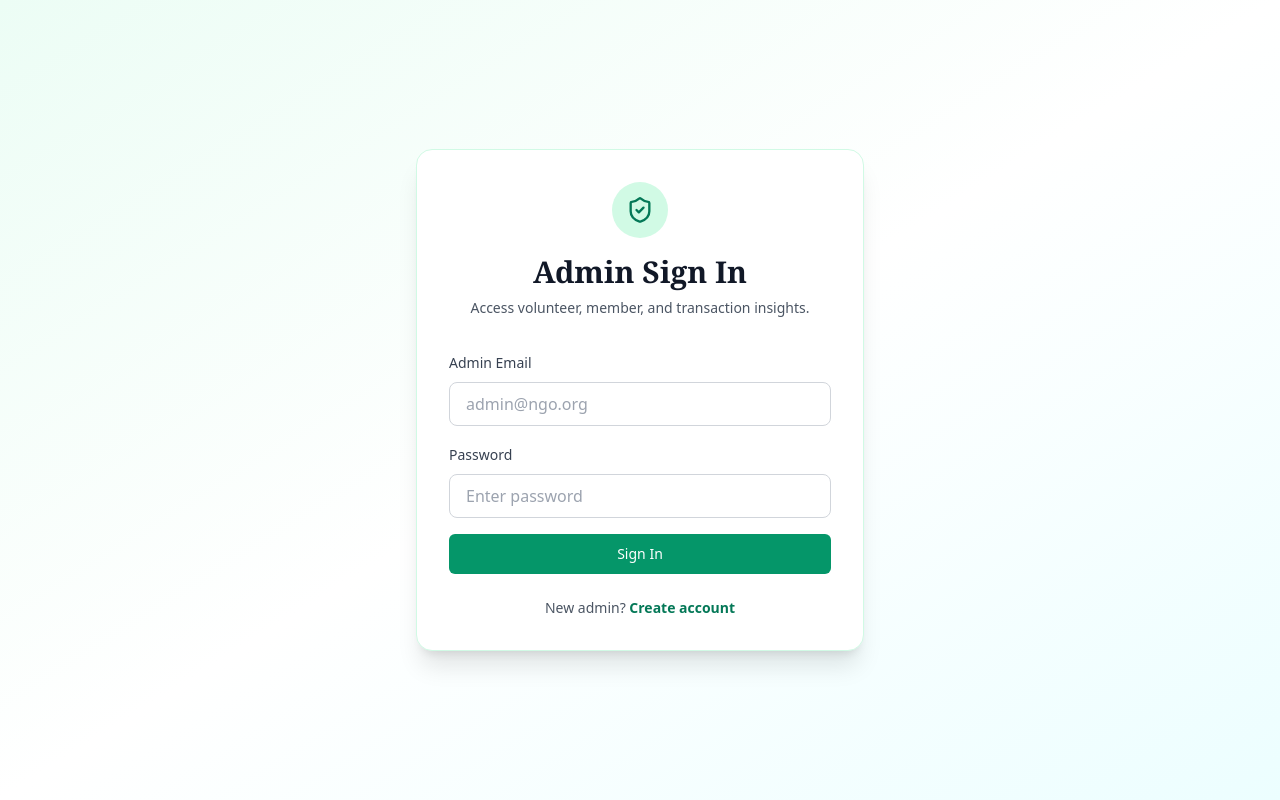
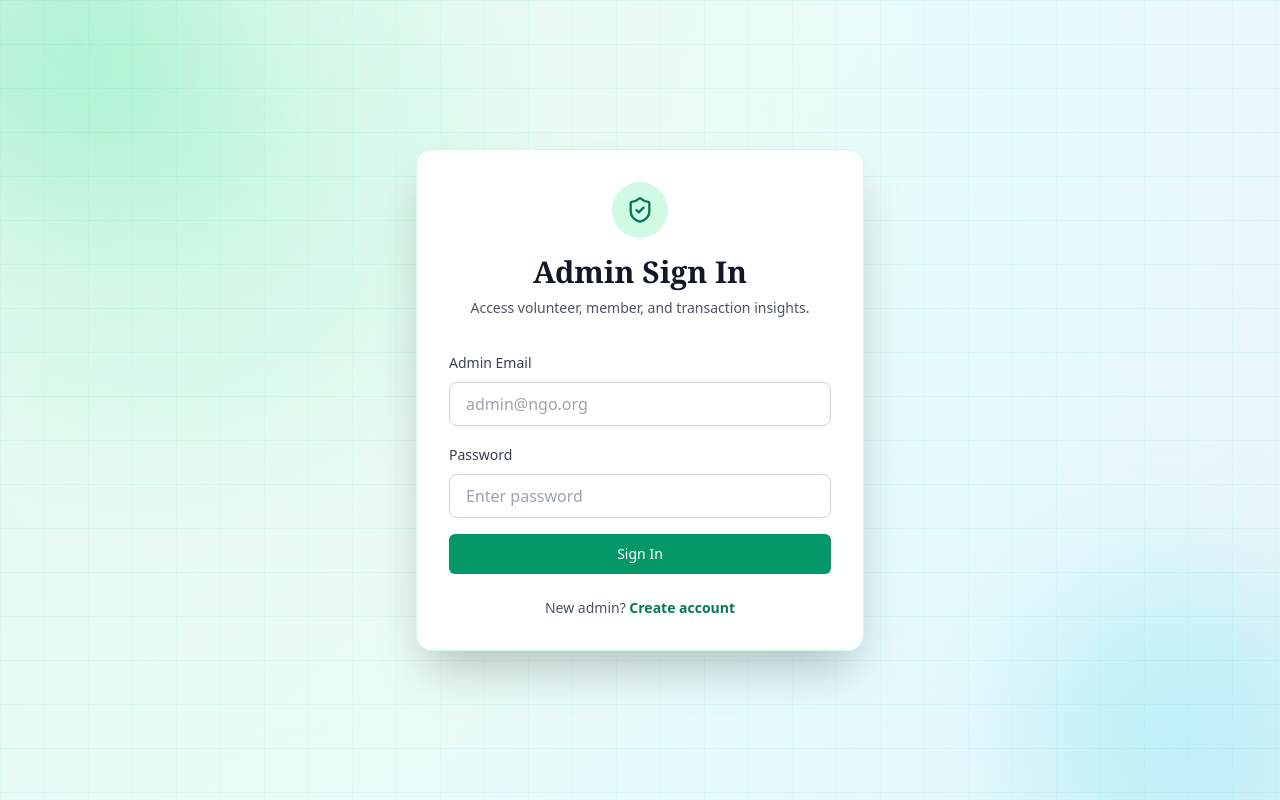
Before and after one commit to Rajeev-Kumar-Singh/HelpingHand-Frontend, a React (Create React App) app: page /admin/signin in a window 1280 px wide. Built offline with nearby package versions, Linux system fonts and the light colour scheme.

Commit message:
enhance AdminSignIn and AdminSignUp pages with improved background styles and visual effects

```diff
--- a/src/pages/AdminSignIn.jsx
+++ b/src/pages/AdminSignIn.jsx
@@ -52,8 +52,13 @@ const AdminSignIn = () => {
         <title>Admin Sign In | Yashashvi Foundation</title>
       </Helmet>
 
-      <div className="min-h-screen bg-gradient-to-br from-emerald-50 via-white to-cyan-50 flex items-center justify-center px-4 py-16">
-        <div className="w-full max-w-md bg-white border border-emerald-100 rounded-2xl shadow-xl p-8">
+      <div className="relative min-h-screen overflow-hidden bg-[radial-gradient(circle_at_15%_20%,#d1fae5_0%,#f0fdf4_30%,#ecfeff_65%,#f8fafc_100%)] flex items-center justify-center px-4 py-16">
+        <div className="pointer-events-none absolute -top-24 -left-20 h-72 w-72 rounded-full bg-emerald-300/30 blur-3xl" />
+        <div className="pointer-events-none absolute -bottom-24 -right-16 h-80 w-80 rounded-full bg-cyan-300/30 blur-3xl" />
+        <div className="pointer-events-none absolute inset-0 bg-[linear-gradient(120deg,rgba(16,185,129,0.06)_0%,rgba(6,182,212,0.02)_45%,rgba(2,132,199,0.05)_100%)]" />
+        <div className="pointer-events-none absolute inset-0 opacity-35 [background-image:linear-gradient(rgba(16,185,129,0.18)_1px,transparent_1px),linear-gradient(90deg,rgba(16,185,129,0.12)_1px,transparent_1px)] [background-size:44px_44px]" />
+
+        <div className="relative w-full max-w-md bg-white/90 backdrop-blur-md border border-emerald-100 rounded-2xl shadow-2xl p-8">
           <div className="text-center mb-8">
             <div className="mx-auto w-14 h-14 rounded-full bg-emerald-100 text-emerald-700 flex items-center justify-center mb-4">
               <ShieldCheck size={28} />
--- a/src/pages/AdminSignUp.jsx
+++ b/src/pages/AdminSignUp.jsx
@@ -74,8 +74,13 @@ const AdminSignUp = () => {
         <title>Admin Sign Up | Yashashvi Foundation</title>
       </Helmet>
 
-      <div className="min-h-screen bg-gradient-to-br from-cyan-50 via-white to-emerald-50 flex items-center justify-center px-4 py-16">
-        <div className="w-full max-w-md bg-white border border-emerald-100 rounded-2xl shadow-xl p-8">
+      <div className="relative min-h-screen overflow-hidden bg-[radial-gradient(circle_at_80%_10%,#cffafe_0%,#f0fdfa_35%,#ecfdf5_65%,#f8fafc_100%)] flex items-center justify-center px-4 py-16">
+        <div className="pointer-events-none absolute -top-16 -right-20 h-72 w-72 rounded-full bg-cyan-300/30 blur-3xl" />
+        <div className="pointer-events-none absolute -bottom-24 -left-16 h-80 w-80 rounded-full bg-emerald-300/30 blur-3xl" />
+        <div className="pointer-events-none absolute inset-0 bg-[linear-gradient(115deg,rgba(6,182,212,0.05)_0%,rgba(16,185,129,0.03)_40%,rgba(20,184,166,0.07)_100%)]" />
+        <div className="pointer-events-none absolute inset-0 opacity-30 [background-image:linear-gradient(rgba(6,182,212,0.16)_1px,transparent_1px),linear-gradient(90deg,rgba(16,185,129,0.14)_1px,transparent_1px)] [background-size:46px_46px]" />
+
+        <div className="relative w-full max-w-md bg-white/90 backdrop-blur-md border border-emerald-100 rounded-2xl shadow-2xl p-8">
           <div className="text-center mb-8">
             <div className="mx-auto w-14 h-14 rounded-full bg-emerald-100 text-emerald-700 flex items-center justify-center mb-4">
               <UserPlus size={28} />
```
